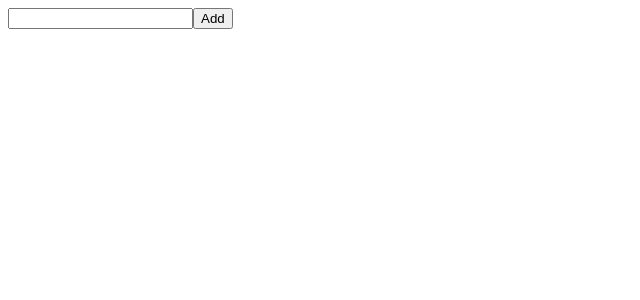
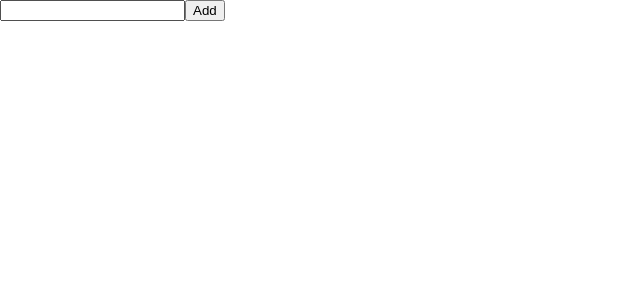
Before and after one commit to dygmm4288/wanted-fe-challenge-3, a React (Vite) app: page / in a window 1280 px wide. Shown: the top 300 px of the page, without its empty margins (0-640 px from the left). Built offline with nearby package versions, Linux system fonts and the light colour scheme.

Commit message:
[add] : global css설정

```diff
--- /dev/null
+++ b/src/GlobalStyles.tsx
@@ -0,0 +1,62 @@
+import { createGlobalStyle } from "styled-components";
+
+const GlobalStyles = createGlobalStyle`
+/* http://meyerweb.com/eric/tools/css/reset/
+   v2.0 | 20110126
+   License: none (public domain)
+*/
+
+html, body, div, span, applet, object, iframe,
+h1, h2, h3, h4, h5, h6, p, blockquote, pre,
+a, abbr, acronym, address, big, cite, code,
+del, dfn, em, img, ins, kbd, q, s, samp,
+small, strike, strong, sub, sup, tt, var,
+b, u, i, center,
+dl, dt, dd, ol, ul, li,
+fieldset, form, label, legend,
+table, caption, tbody, tfoot, thead, tr, th, td,
+article, aside, canvas, details, embed,
+figure, figcaption, footer, header, hgroup,
+menu, nav, output, ruby, section, summary,
+time, mark, audio, video {
+	margin: 0;
+	padding: 0;
+	border: 0;
+	font-size: 100%;
+	font: inherit;
+	vertical-align: baseline;
+}
+/* HTML5 display-role reset for older browsers */
+article, aside, details, figcaption, figure,
+footer, header, hgroup, menu, nav, section {
+	display: block;
+}
+body {
+	line-height: 1;
+}
+ol, ul {
+	list-style: none;
+}
+blockquote, q {
+	quotes: none;
+}
+blockquote:before, blockquote:after,
+q:before, q:after {
+	content: '';
+	content: none;
+}
+table {
+	border-collapse: collapse;
+	border-spacing: 0;
+}
+
+* {
+  box-sizing: border-box;
+}
+
+html {
+  font-size: 62.5%;
+}
+`;
+
+export default GlobalStyles;
--- a/src/index.tsx
+++ b/src/index.tsx
@@ -2,10 +2,12 @@
 import ReactDOM from "react-dom/client";
 import { Provider } from "react-redux";
 import App from "./App";
+import GlobalStyles from "./GlobalStyles";
 import { store } from "./store";
 
 ReactDOM.createRoot(document.getElementById("root")!).render(
   <React.StrictMode>
+    <GlobalStyles />
     <Provider store={store}>
       <App />
     </Provider>
```
